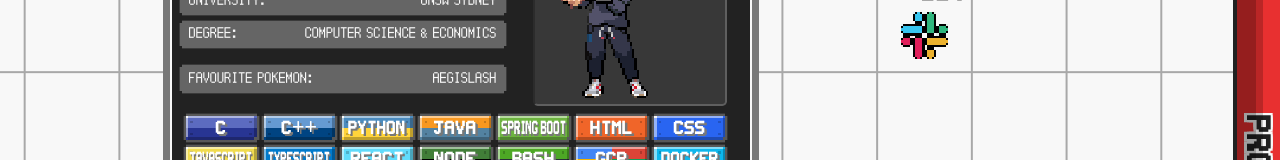
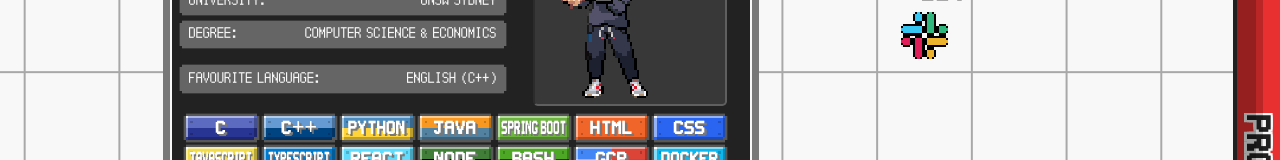
Before and after one commit to TheCaizer/TheCaizer.github.io, a React (Create React App) app: page / in a window 1280 px wide. Shown: the part 213-373 px from the top of the page. Built offline with nearby package versions, Linux system fonts and the light colour scheme.

Commit message:
changed fun fact

```diff
--- a/src/components/developer-card/developer-info.tsx
+++ b/src/components/developer-card/developer-info.tsx
@@ -21,8 +21,8 @@ const DeveloperInfo: FC<{small?: boolean}> = (({ small = false }) => (
     </RowGroup>
     <RowGroup>
       <Row small={small}>
-        <span>Favourite Pokemon:</span>
-        <span>Aegislash</span>
+        <span>Favourite Language:</span>
+        <span>English (C++)</span>
       </Row>
     </RowGroup>
   </>
```
